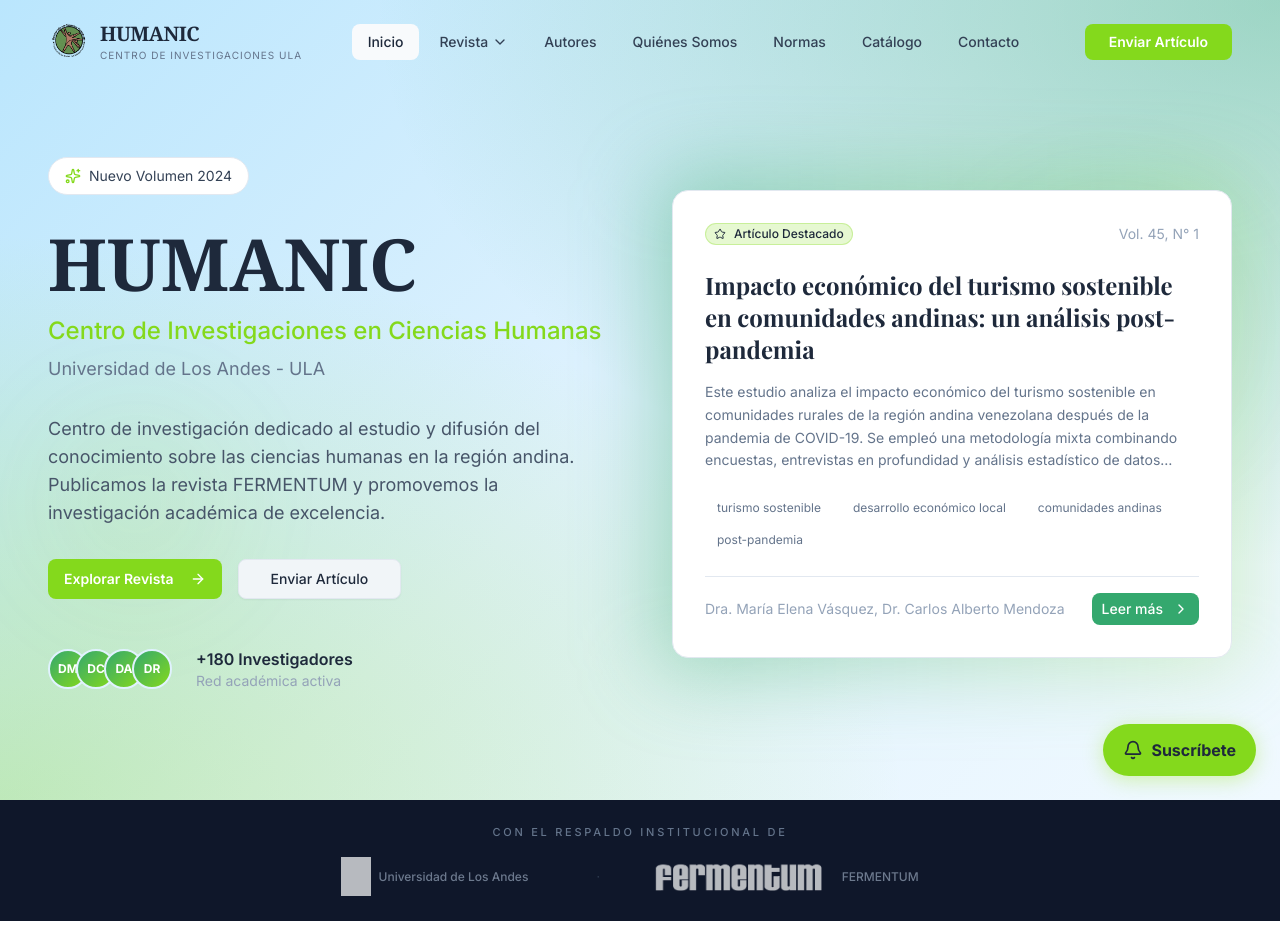
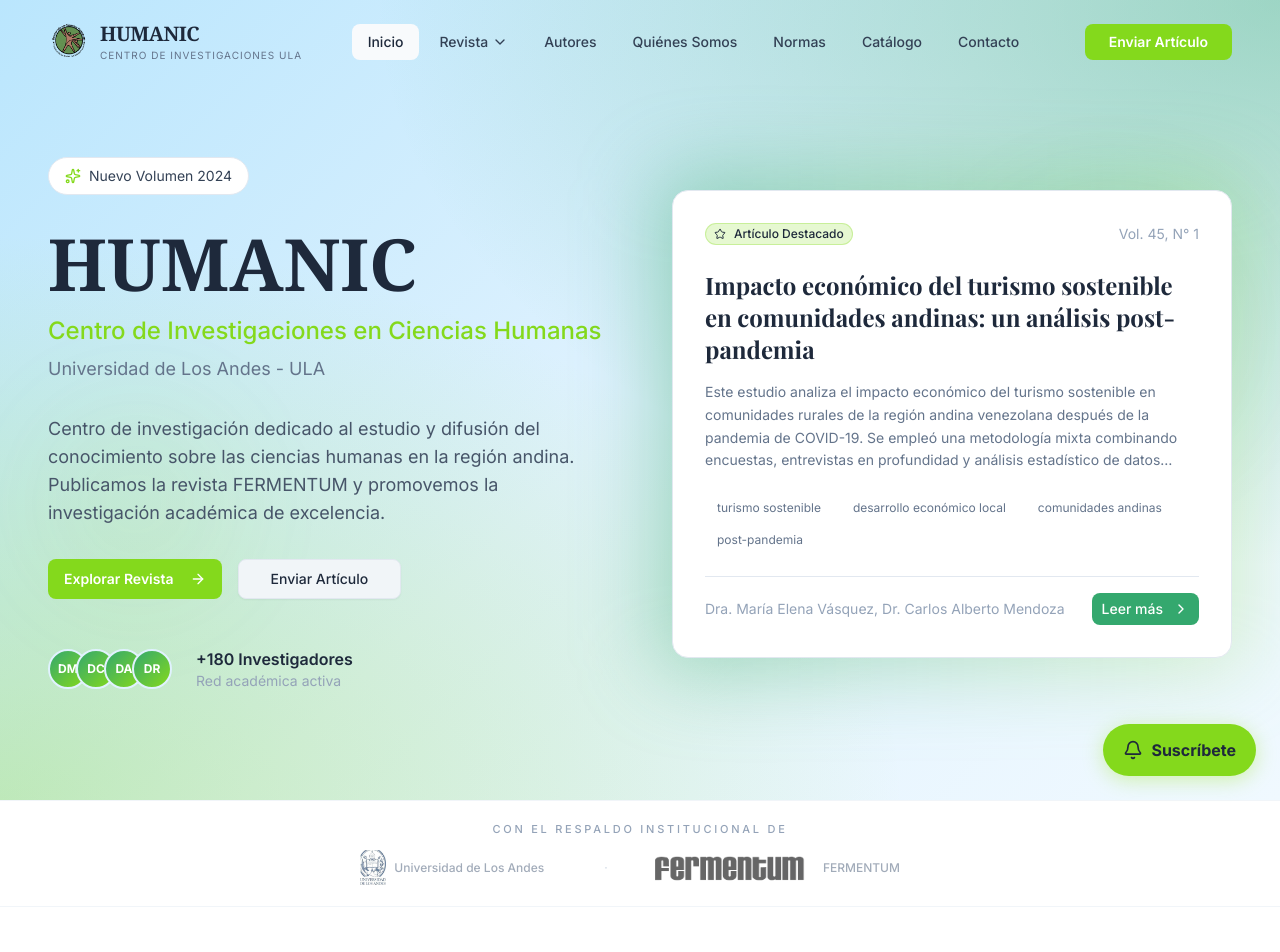
Before and after one commit to wistermarquez90-oss/app, a React (Vite) app: page /#/ in a window 1280 px wide. Shown: the top 952 px of the page. Built offline with nearby package versions, Linux system fonts and the light colour scheme; the HTML template or start-up script is replaced by a standard one.

Commit message:
Fix PartnersSection to light theme matching page

```diff
--- a/src/components/ui-custom/PartnersSection.tsx
+++ b/src/components/ui-custom/PartnersSection.tsx
@@ -21,13 +21,13 @@
 
 export function PartnersSection() {
   return (
-    <section className="py-6 bg-slate-900">
+    <section className="py-5 bg-white border-y border-slate-100">
       <div className="w-full section-padding">
-        <p className="text-center text-[11px] uppercase tracking-[0.25em] text-slate-500 font-medium mb-4">
+        <p className="text-center text-[11px] uppercase tracking-[0.25em] text-slate-400 font-medium mb-3">
           Con el respaldo institucional de
         </p>
 
-        <div className="flex items-center justify-center gap-8 sm:gap-12">
+        <div className="flex items-center justify-center gap-6 sm:gap-10">
           {partners.map((partner, index) => (
             <>
               <a
@@ -35,21 +35,20 @@
                 href={partner.url}
                 target={partner.url.startsWith('http') ? '_blank' : undefined}
                 rel={partner.url.startsWith('http') ? 'noopener noreferrer' : undefined}
-                className="group flex items-center gap-2 transition-opacity duration-300 hover:opacity-100 opacity-70"
+                className="group flex items-center gap-2 transition-opacity duration-300 hover:opacity-100 opacity-60"
               >
                 <img
                   src={partner.logo}
                   alt={partner.name}
-                  className="h-8 sm:h-10 w-auto object-contain"
-                  style={{ filter: 'brightness(0) invert(1)' }}
+                  className="h-7 sm:h-9 w-auto object-contain"
                 />
-                <span className="text-xs text-slate-400 font-medium hidden sm:inline group-hover:text-white transition-colors">
+                <span className="text-xs text-slate-500 font-medium hidden sm:inline group-hover:text-slate-800 transition-colors">
                   {partner.name}
                 </span>
-                <ExternalLink className="w-3 h-3 text-slate-600 opacity-0 group-hover:opacity-100 transition-opacity" />
+                <ExternalLink className="w-3 h-3 text-slate-300 opacity-0 group-hover:opacity-100 transition-opacity" />
               </a>
               {index < partners.length - 1 && (
-                <span className="text-slate-700 text-xs">·</span>
+                <span className="text-slate-300 text-xs">·</span>
               )}
             </>
           ))}
```
